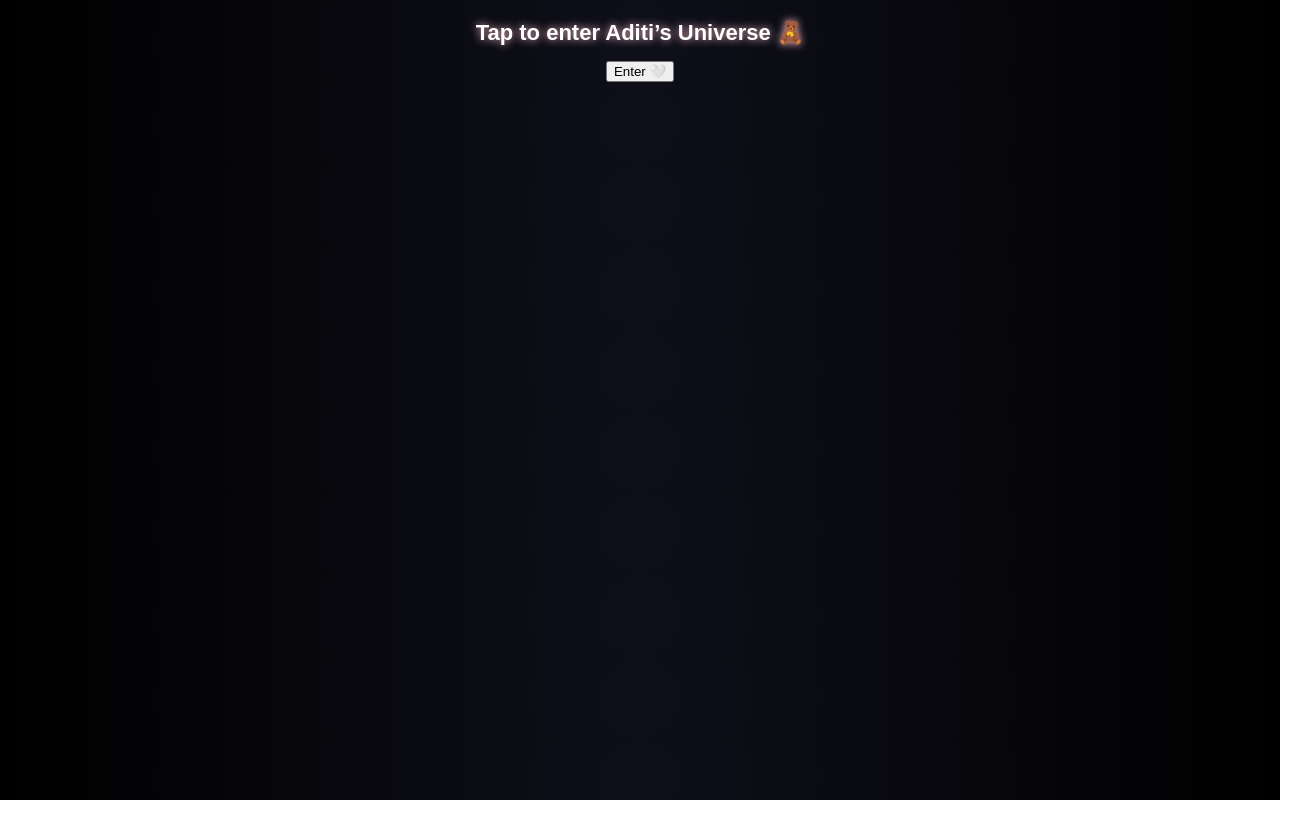
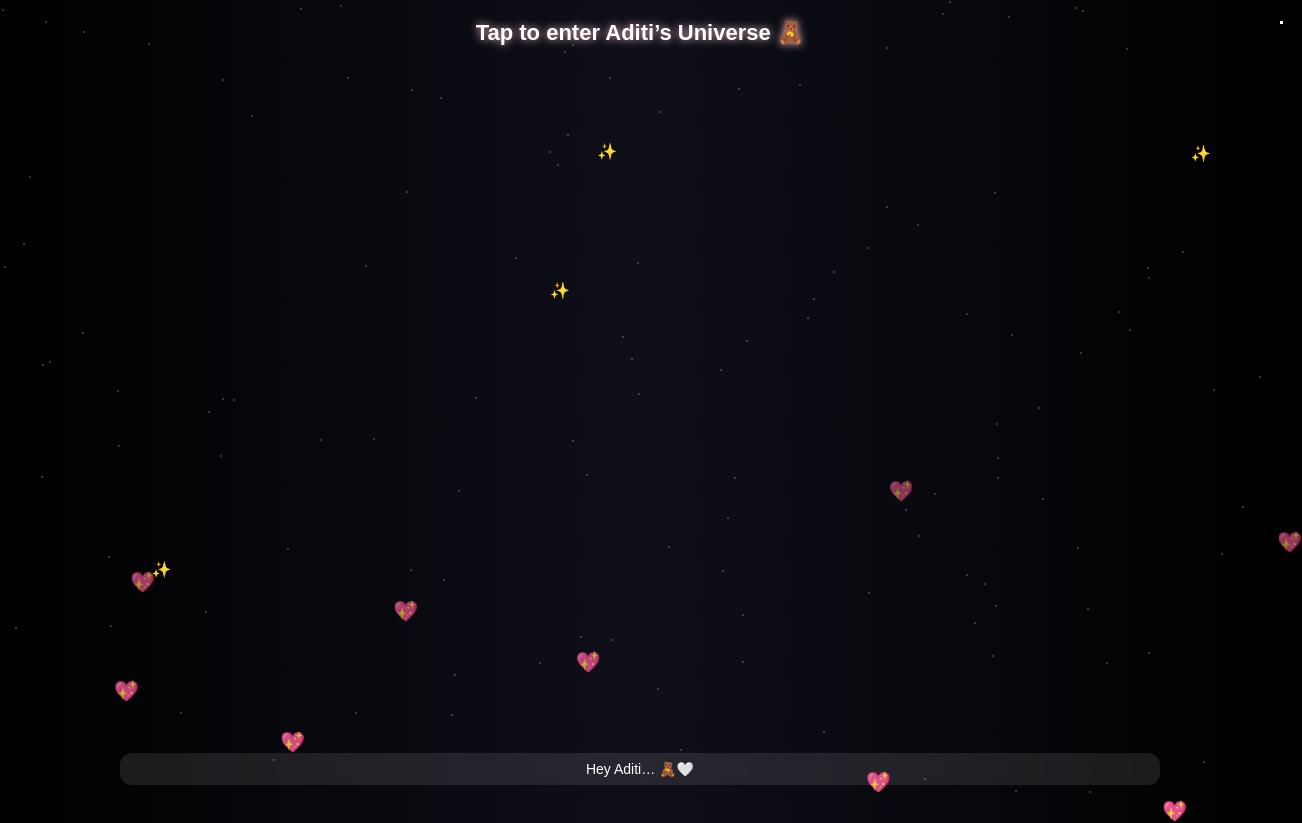
Before and after one commit to dbmgd26cn4-netizen/pookie-bear, a plain HTML site: page index.html in a window 1280 px wide. Both pictures are taken after a click on the button "Enter 🤍". Shown: the whole page, 1302 px wide, since content can reach past the window. Before the commit the page ends 800 px from the top, so only its background shows below. Drawn offline with Linux system fonts and the light colour scheme.

Commit message:
Update index.html

```diff
--- a/index.html
+++ b/index.html
@@ -81,7 +81,7 @@ h1 {
   transition: opacity 1s;
 }
 
-/* 📸 Photo click animation */
+/* 📸 Photo animation */
 .photo-animate {
   animation: pop 0.4s ease;
 }
@@ -165,6 +165,7 @@ h1 {
 
 <div id="chat"></div>
 
+<!-- 🎵 MUSIC -->
 <audio id="music" loop preload="auto">
   <source src="music.mp3" type="audio/mpeg">
   <source src="1775250446366002.m4a" type="audio/mp4">
@@ -191,7 +192,7 @@ setInterval(() => {
   setTimeout(() => s.remove(), 2000);
 }, 3000);
 
-/* 💕 Floating hearts */
+/* 💕 Hearts */
 function startHearts() {
   setInterval(() => {
     let h = document.createElement("div");
@@ -205,17 +206,16 @@ function startHearts() {
 
 /* ✨ Sparkles */
 setInterval(() => {
-  let sparkle = document.createElement("div");
-  sparkle.innerHTML = "✨";
-  sparkle.style.position = "absolute";
-  sparkle.style.left = Math.random() * innerWidth + "px";
-  sparkle.style.top = Math.random() * innerHeight + "px";
-  sparkle.style.fontSize = "14px";
-  document.body.appendChild(sparkle);
-  setTimeout(() => sparkle.remove(), 2000);
+  let s = document.createElement("div");
+  s.innerHTML = "✨";
+  s.style.position = "absolute";
+  s.style.left = Math.random() * innerWidth + "px";
+  s.style.top = Math.random() * innerHeight + "px";
+  document.body.appendChild(s);
+  setTimeout(() => s.remove(), 2000);
 }, 500);
 
-/* 💖 Tap effects */
+/* 💖 Tap */
 document.addEventListener("click", (e) => {
   let emojis = ["💖","✨","🧸","💫"];
   for (let i = 0; i < 6; i++) {
@@ -250,7 +250,7 @@ function showPhoto() {
   }, 500);
 }
 
-/* 💖 PHOTO REACTION */
+/* 💖 Photo Reaction */
 document.getElementById("photo").addEventListener("click", () => {
   let img = document.getElementById("photo");
 
@@ -284,10 +284,9 @@ document.getElementById("photo").addEventListener("click", () => {
 /* 💬 Chat */
 const messages = [
   "Hey Aditi… 🧸🤍",
-  "I know I haven’t been there properly…",
-  "And I’m really sorry for that…",
-  "It was never because you don’t matter…",
-  "You matter a lot to me 🤍"
+  "I’m really sorry…",
+  "I should’ve been there more…",
+  "But you matter a lot to me 🤍"
 ];
 
 function showChat() {
@@ -353,10 +352,9 @@ function startGame() {
 function start() {
   document.querySelector("button").remove();
 
- <audio id="music" loop preload="auto">
-  <source src="music.mp3" type="audio/mpeg">
-  <source src="1775250446366002.m4a" type="audio/mp4">
-</audio>
+  let music = document.getElementById("music");
+  music.volume = 0.3;
+  music.play().catch(()=>{});
 
   startHearts();
   showChat();
```
